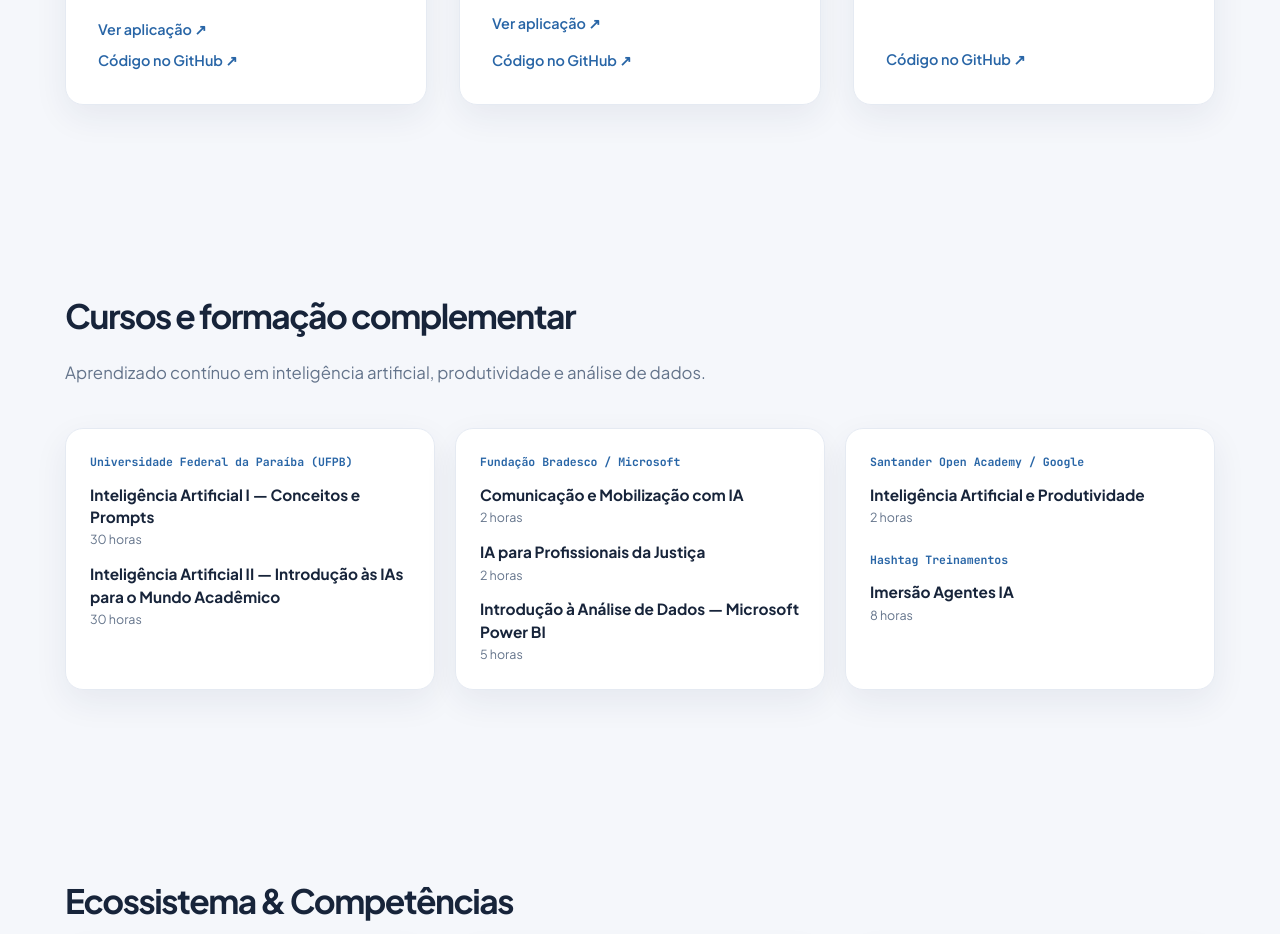
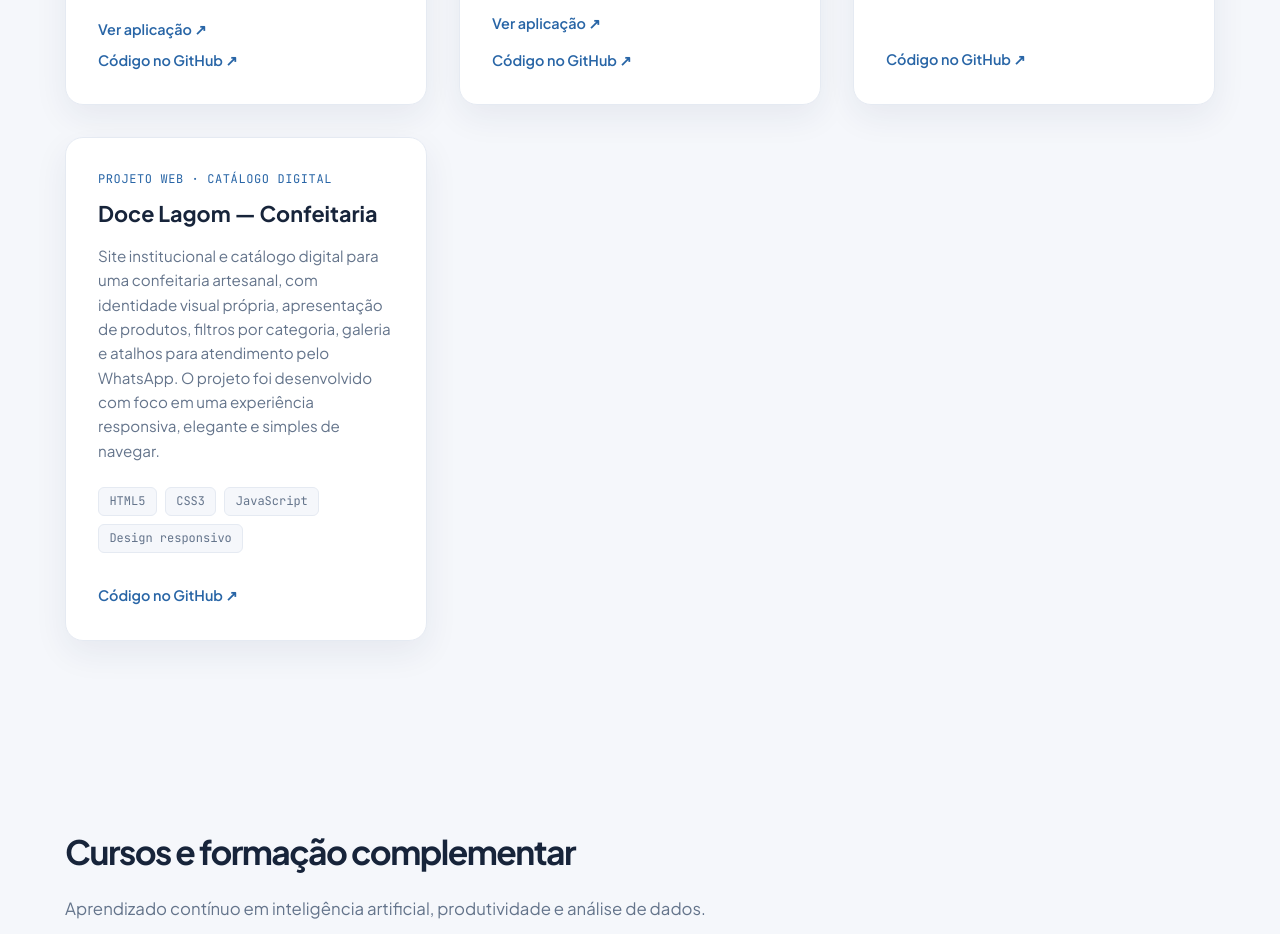
Before and after one commit to felipehenque16-cyber/portfolio-filipe-almeida, a plain HTML site: page index.html in a window 1280 px wide. Shown: the part 2080-3014 px from the top of the page. Drawn offline with Linux system fonts and the light colour scheme.

Commit message:
Adiciona projeto Doce Lagom ao portfólio

```diff
--- a/index.html
+++ b/index.html
@@ -180,6 +180,19 @@
                         </ul>
                         <a href="https://github.com/felipehenque16-cyber/Seu-c-u" target="_blank" rel="noopener noreferrer" class="project-link">Código no GitHub ↗</a>
                     </article>
+                    <article class="glass-card project-card">
+                        <div class="project-header">
+                            <span class="project-tag">Projeto web · Catálogo digital</span>
+                            <h3>Doce Lagom — Confeitaria</h3>
+                        </div>
+                        <p class="project-desc">
+                            Site institucional e catálogo digital para uma confeitaria artesanal, com identidade visual própria, apresentação de produtos, filtros por categoria, galeria e atalhos para atendimento pelo WhatsApp. O projeto foi desenvolvido com foco em uma experiência responsiva, elegante e simples de navegar.
+                        </p>
+                        <ul class="tech-pills">
+                            <li>HTML5</li><li>CSS3</li><li>JavaScript</li><li>Design responsivo</li>
+                        </ul>
+                        <a href="https://github.com/felipehenque16-cyber/doce-lagom" target="_blank" rel="noopener noreferrer" class="project-link">Código no GitHub ↗</a>
+                    </article>
                 </div>
             </div>
         </section>
```
